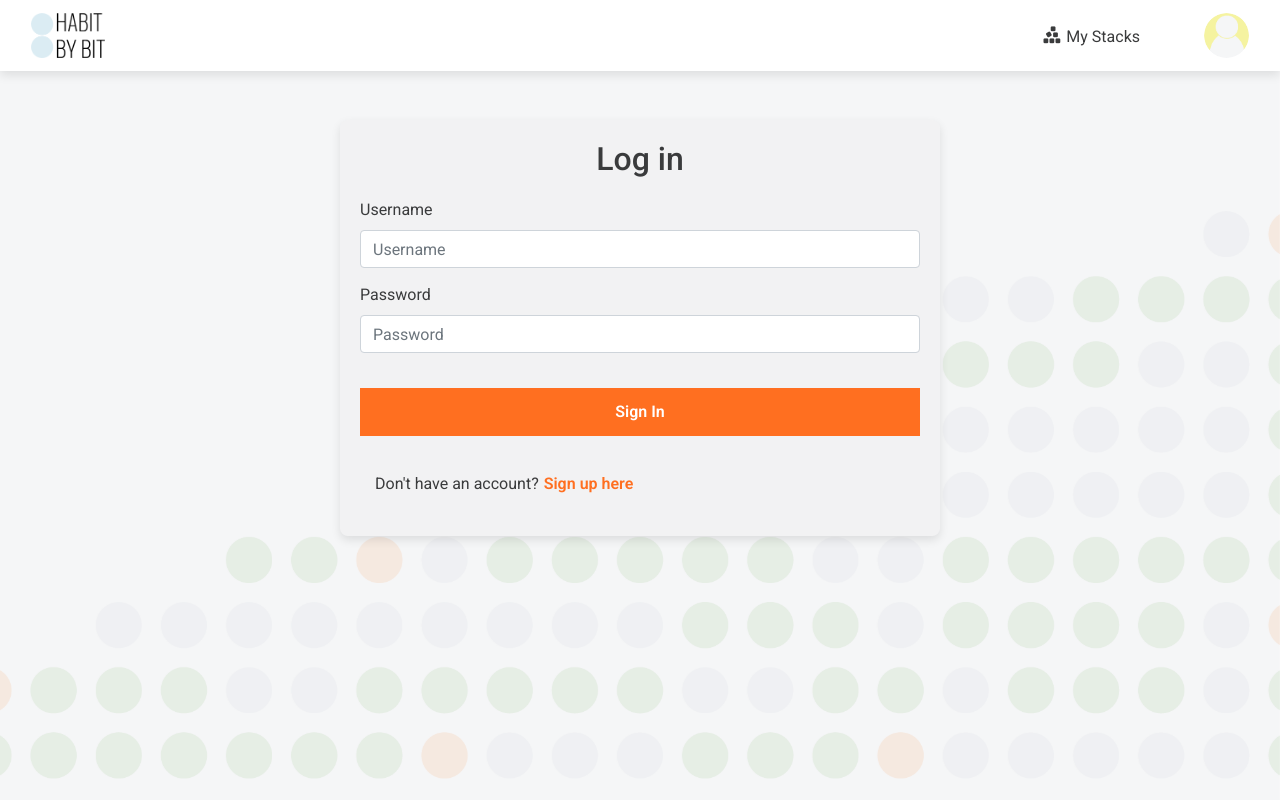
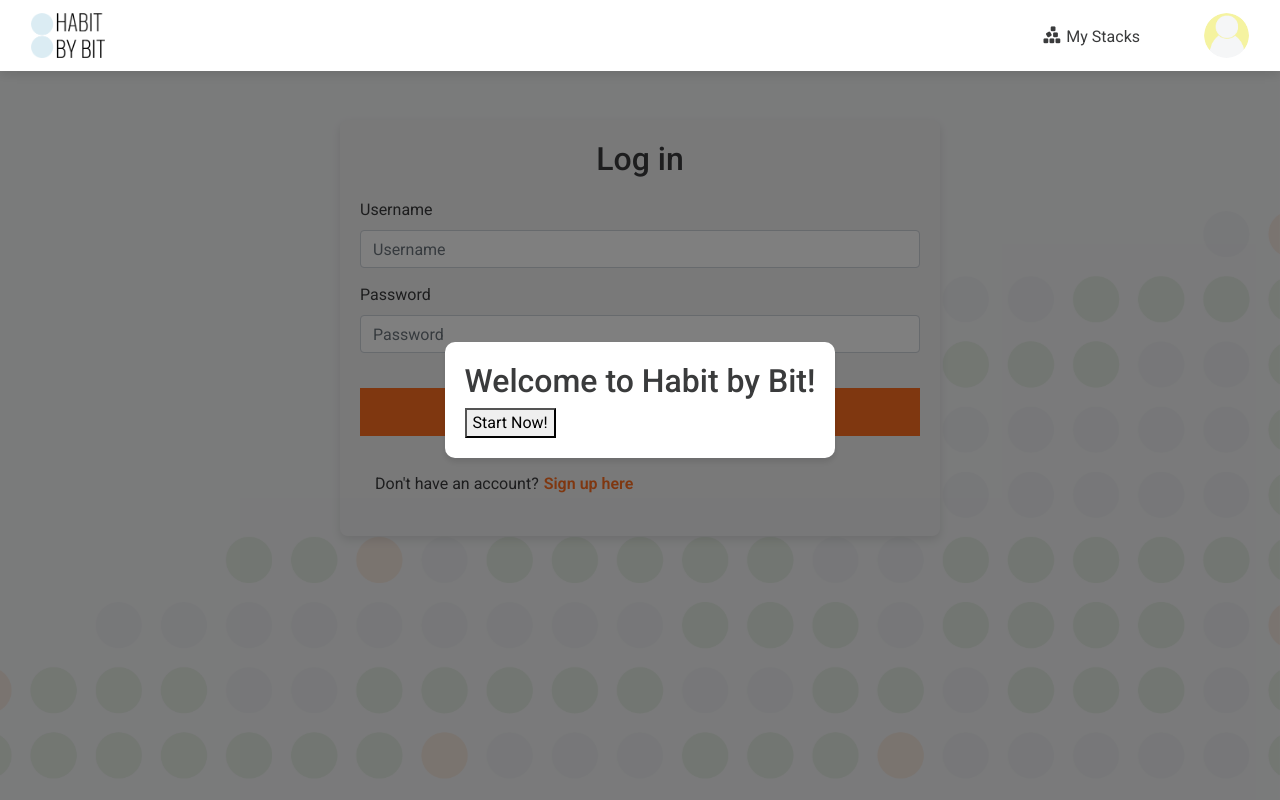
Before and after one commit to lienebriede/habit-react, a React (Create React App) app: page /signin in a window 1280 px wide. Built offline with nearby package versions, Linux system fonts and the light colour scheme.

Commit message:
Add routing and redirection for user flow

```diff
--- a/src/App.js
+++ b/src/App.js
@@ -1,28 +1,74 @@
+import React, { useState, useEffect } from "react";
+import { BrowserRouter as Router, Route, Switch, Redirect } from "react-router-dom";
+
+import Container from 'react-bootstrap/Container';
 import styles from "./App.module.css";
 import NavBar from "./components/NavBar";
-import Container from 'react-bootstrap/Container';
-import { Route, Switch } from "react-router-dom";
 import background from "./assets/background.png";
 import LogInForm from "./pages/auth/LogInForm";
 import SignUpForm from "./pages/auth/SignUpForm";
 import ProfilePage from './pages/profile/ProfilePage';
 import LogOutForm from "./pages/auth/LogOutForm";
+import Dashboard from './pages/dashboard/Dashboard';
+import WelcomeModal from './components/WelcomeModal';
+
+const PrivateRoute = ({ component: Component, ...rest }) => (
+  <Route
+    {...rest}
+    render={(props) =>
+      localStorage.getItem("token") ? (
+        <Component {...props} />
+      ) : (
+        <Redirect to="/signin" />
+      )
+    }
+  />
+);
 
 function App() {
+  const [isAuthenticated, setIsAuthenticated] = useState(false);
+  const [showModal, setShowModal] = useState(false);
+
+  // Check if user is authenticated and seen the welcome modal
+  useEffect(() => {
+    const token = localStorage.getItem("token");
+    setIsAuthenticated(!!token);
+
+    if (!localStorage.getItem("hasSeenWelcomeModal")) {
+      setShowModal(true);
+    }
+  }, []);
+
+  const handleLogout = () => {
+    setIsAuthenticated(false);
+    localStorage.removeItem("token");
+    localStorage.removeItem("hasSeenWelcomeModal");
+  };
+
   return (
+    <Router>
       <div className={styles.App} style={{ backgroundImage: `url(${background})` }}>
         <NavBar />
         <Container>
           <Switch>
-          <Route exact path="/" render={() => <LogInForm />} />
-          <Route exact path="/signin" render={() => <LogInForm />} />
-          <Route exact path="/signup" render={() => <SignUpForm />} />
-          <Route exact path="/logout" render={() => <LogOutForm />} />
-          <Route exact path="/profile" render={() => <ProfilePage />} />
-          <Route render={() => <p>Page not found!</p>} />
+            {/* Public routes */}
+            <Route exact path="/signin" render={() => (isAuthenticated ? <Redirect to="/dashboard" /> : <LogInForm />)} />
+            <Route exact path="/signup" component={SignUpForm} />
+            <Route exact path="/logout" render={() => <LogOutForm logout={handleLogout} />} />
+
+            {/* Private routes (logged-in users) */}
+            <PrivateRoute exact path="/dashboard" component={Dashboard} />
+            <PrivateRoute exact path="/profile" component={ProfilePage} />
+
+            {/* Redirect everything else to login */}
+            <Route render={() => <Redirect to="/signin" />} />
           </Switch>
+
+          {/* Show Welcome Modal only for first-time users */}
+          {showModal && <WelcomeModal onClose={() => setShowModal(false)} />}
         </Container>
       </div>
+    </Router>
   );
 }
 
--- /dev/null
+++ b/src/components/WelcomeModal.js
@@ -0,0 +1,41 @@
+import React from 'react';
+import { useHistory } from 'react-router-dom';
+
+const WelcomeModal = ({ onClose }) => {
+    const history = useHistory();
+
+    const handleStartNow = () => {
+        localStorage.setItem('hasSeenWelcomeModal', 'true');
+        onClose();
+        history.push('/signup');
+    };
+
+    return (
+        <div style={{
+            position: "fixed",
+            top: "0",
+            left: "0",
+            width: "100vw",
+            height: "100vh",
+            backgroundColor: "rgba(0, 0, 0, 0.5)",
+            display: "flex",
+            alignItems: "center",
+            justifyContent: "center",
+            zIndex: 1000
+        }}>
+            <div style={{
+                background: "white",
+                padding: "20px",
+                borderRadius: "10px",
+                boxShadow: "0 4px 6px rgba(0,0,0,0.1)"
+            }}>
+                <h2>Welcome to Habit by Bit!</h2>
+                <button onClick={handleStartNow}>
+                    Start Now!
+                </button>
+            </div>
+        </div>
+    );
+};
+
+export default WelcomeModal;
--- a/src/pages/auth/LogInForm.js
+++ b/src/pages/auth/LogInForm.js
@@ -23,7 +23,7 @@ function SignInForm() {
         try {
             const { data } = await axios.post("https://habit-by-bit-django-afc312512795.herokuapp.com/dj-rest-auth/login/", signInData);
             localStorage.setItem("token", data.access_token);
-            history.push("/profile");
+            history.push("/dashboard");
         } catch (err) {
             setErrors(err.response?.data);
         }
--- a/src/pages/auth/SignUpForm.js
+++ b/src/pages/auth/SignUpForm.js
@@ -29,12 +29,23 @@ const SignUpForm = () => {
         event.preventDefault();
         try {
             await axios.post("https://habit-by-bit-django-afc312512795.herokuapp.com/dj-rest-auth/registration/", signUpData);
-            history.push("/signin");
+
+            // After signup, log the user in automatically
+            const loginResponse = await axios.post(
+                "https://habit-by-bit-django-afc312512795.herokuapp.com/dj-rest-auth/login/",
+                {
+                    username: signUpData.username,
+                    password: signUpData.password1,
+                }
+            );
+
+            localStorage.setItem("token", loginResponse.data.access_token);
+
+            history.push("/dashboard");
         } catch (err) {
             setErrors(err.response?.data);
         }
     };
-
     return (
         <Container className={formStyles.formContainer}>
             <div className={formStyles.formWrapper}>
--- /dev/null
+++ b/src/pages/dashboard/Dashboard.js
@@ -0,0 +1,11 @@
+import React from 'react';
+
+const Dashboard = () => {
+    return (
+        <div style={{ padding: "100px" }}>
+            <h2>Start stacking habits!</h2>
+        </div>
+    );
+};
+
+export default Dashboard;
```
Also changed, not shown: src/assets/background_li.png (deleted). Lines whose indentation alone changed are shown as unchanged.
